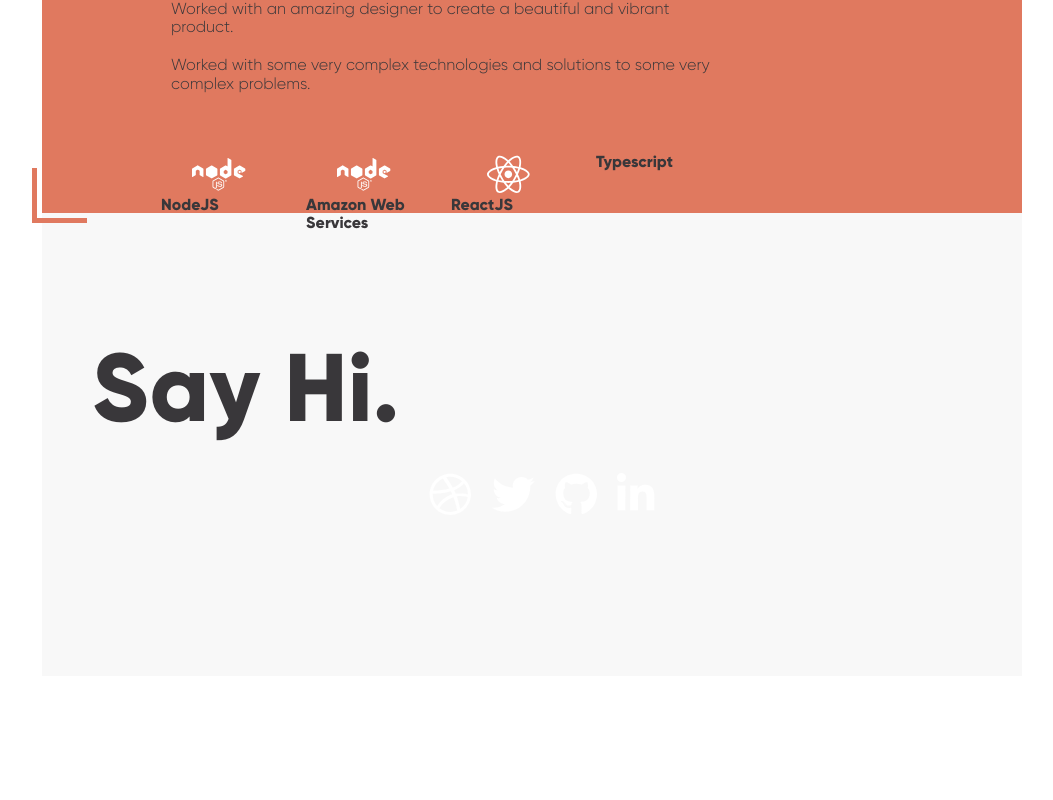
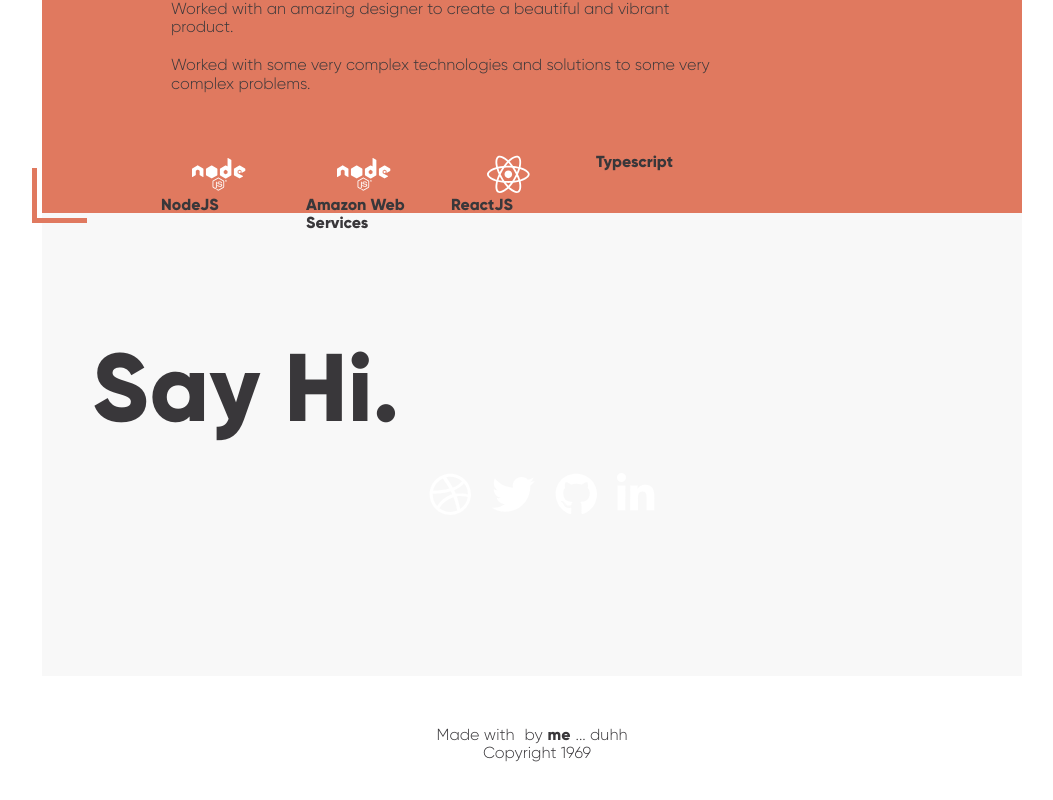
Before and after one commit to Jonjoe/website, a React (Create React App) app: page / in a window 1280 px wide. Shown: the part 4058-4858 px from the top of the page, without its empty margins (108-1161 px from the left). Before the commit the page ends 4784 px from the top, so only its background shows below. Built offline with nearby package versions, Linux system fonts and the light colour scheme; what @fortawesome/pro-duotone-svg-icons, @fortawesome/pro-light-svg-icons, @fortawesome/pro-solid-svg-icons would draw is missing.

Commit message:
more homepage work

```diff
--- a/src/components/templates/Page/Page.component.tsx
+++ b/src/components/templates/Page/Page.component.tsx
@@ -1,7 +1,7 @@
 import * as React from "react";
 import * as Styled from "./Page.styles";
 
-import { Topbar, Asides } from "components";
+import { Topbar, Asides, Text, Icon } from "components";
 
 interface PageProps {
   children: JSX.Element[] | JSX.Element;
@@ -13,8 +13,19 @@ const Page: React.FC<PageProps> = props => {
   return (
     <Styled.OuterContainer>
       <Topbar />
+
       <Styled.InnerContainer>{children}</Styled.InnerContainer>
+
       <Asides />
+
+      <Text.Body align="center">
+        Made with <Icon name="heart" size="1rem" /> by <strong>me</strong> ...
+        duhh
+      </Text.Body>
+      <Text.Body align="center">
+        <Icon name="copyright" size="0.8rem"/>
+        Copyright 1969
+      </Text.Body>
     </Styled.OuterContainer>
   );
 };
--- a/src/components/templates/Page/Page.styles.tsx
+++ b/src/components/templates/Page/Page.styles.tsx
@@ -11,4 +11,5 @@ export const InnerContainer = styled.div`
   flex-direction: column;
   align-items: center;
   background: #f8f8f8;
+  margin-bottom: 50px;
 `;
```
